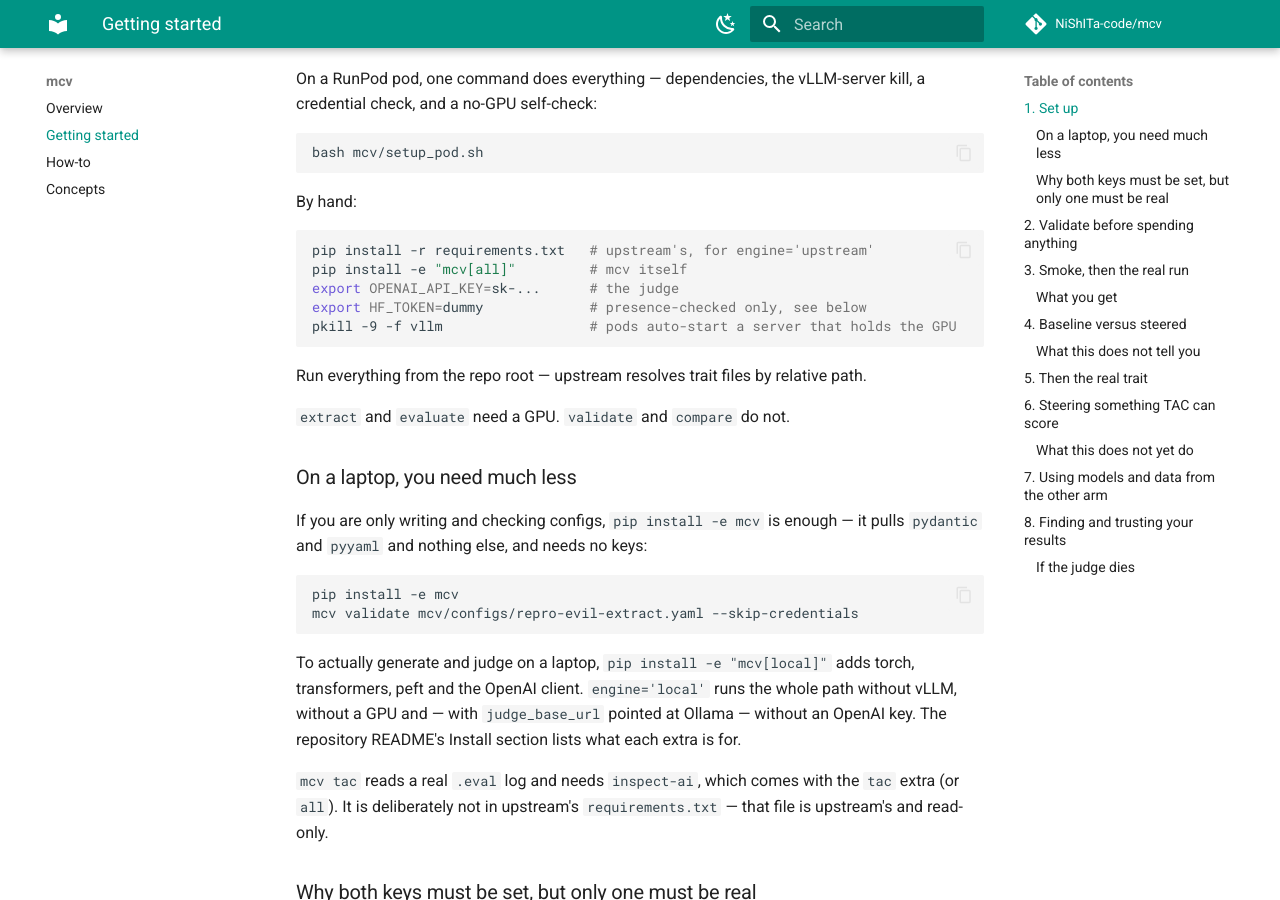
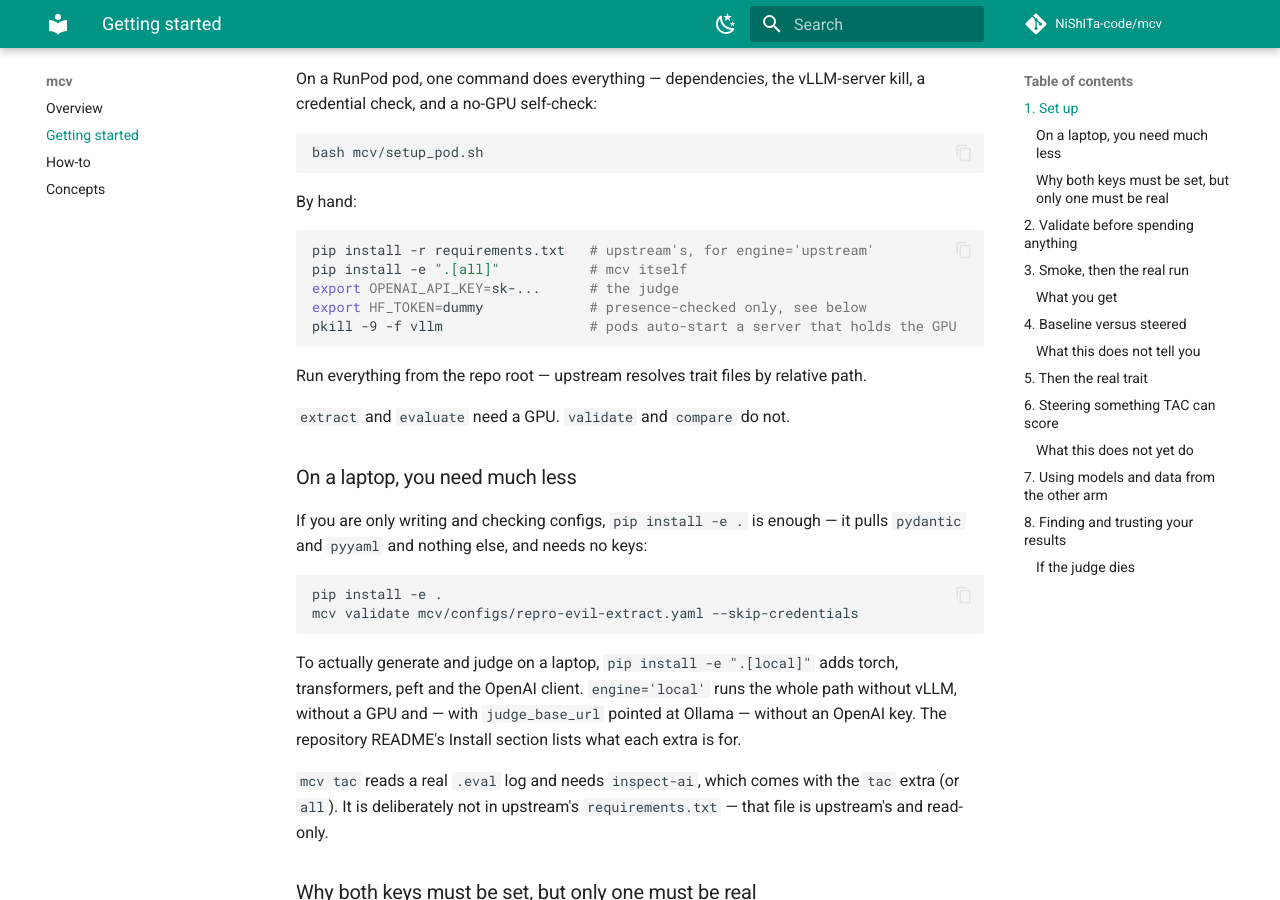
Before and after one commit to NiShITa-code/mcv, an MkDocs documentation site: the page built from mcv/docs/getting-started.md, in a window 1280 px wide and 900 px high, scrolled down 375 px. Built offline with MkDocs 1.6.1 and Material for MkDocs 9.7.7, drawn with Linux system fonts in a browser that asks for light colours; comment, search, counter and statistics services are not loaded.

Commit message:
Fix the install command in the docs, which failed from the repo root
`pip install -e mcv` is the first command in the README and in Getting started.
It resolves only from the repository's PARENT directory, and only when the clone
happens to be named `mcv`. Both documents tell the reader to work from the repo
root, where it fails outright:

    ERROR: .../mcv does not appear to be a Python project:
    neither 'setup.py' nor 'pyproject.toml' found.

pyproject.toml is at the repo root. The package directory has none.

Nothing caught it because CI installs `-e ".[docs]"` and `-e ".[all]"`, which are
correct. Only the instructions handed to a human were broken, and no test read
them. It is the first thing a new reader runs and the first thing that fails.

Fixed all nine occurrences to `.` plus extras, added the missing `git clone` and
`cd` step so the target is unambiguous, and said plainly that every command runs
from the repository root.

test_every_documented_pip_install_target_is_installable resolves each documented
target from the repo root and asserts it holds a pyproject.toml. Extras are
stripped first, so `".[all]"` and `"."` are one target. Verified by putting the
bug back: caught.

Tests: 1137 passed, 120 skipped. mkdocs build --strict clean.

````diff
--- a/mcv/docs/getting-started.md
+++ b/mcv/docs/getting-started.md
@@ -23,7 +23,7 @@ By hand:
 
 ```bash
 pip install -r requirements.txt   # upstream's, for engine='upstream'
-pip install -e "mcv[all]"         # mcv itself
+pip install -e ".[all]"           # mcv itself
 export OPENAI_API_KEY=sk-...      # the judge
 export HF_TOKEN=dummy             # presence-checked only, see below
 pkill -9 -f vllm                  # pods auto-start a server that holds the GPU
@@ -35,15 +35,15 @@ Run everything from the repo root — upstream resolves trait files by relative
 
 ### On a laptop, you need much less
 
-If you are only writing and checking configs, `pip install -e mcv` is enough — it pulls
+If you are only writing and checking configs, `pip install -e .` is enough — it pulls
 `pydantic` and `pyyaml` and nothing else, and needs no keys:
 
 ```bash
-pip install -e mcv
+pip install -e .
 mcv validate mcv/configs/repro-evil-extract.yaml --skip-credentials
 ```
 
-To actually generate and judge on a laptop, `pip install -e "mcv[local]"` adds torch,
+To actually generate and judge on a laptop, `pip install -e ".[local]"` adds torch,
 transformers, peft and the OpenAI client. `engine='local'` runs the whole path without
 vLLM, without a GPU and — with `judge_base_url` pointed at Ollama — without an OpenAI
 key. The repository README's Install section lists what each extra is for.
````
Also changed, not shown: CONTRIBUTING.md (+2 -2 lines), README.md (+8 -3 lines), 1 other file.
